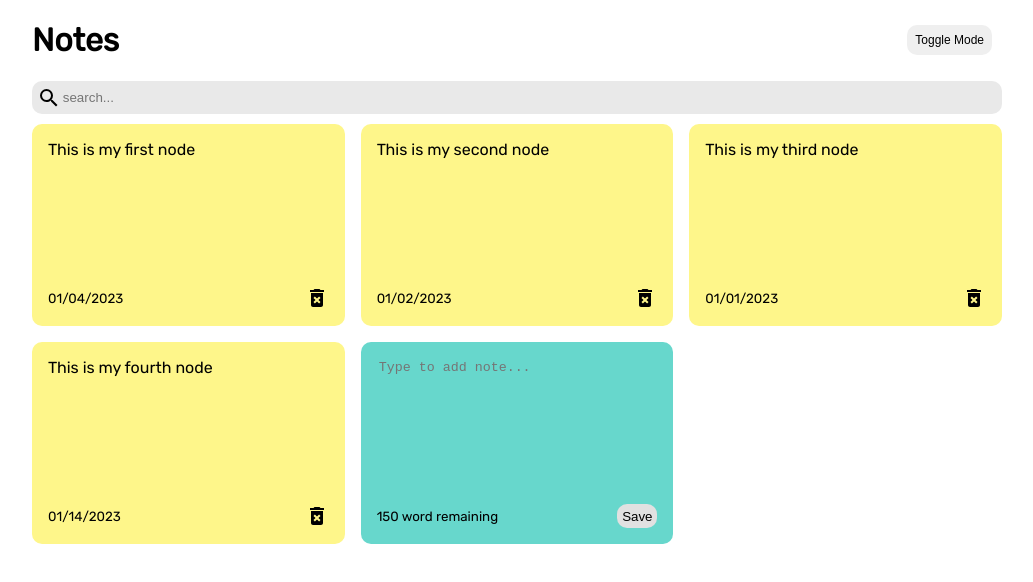
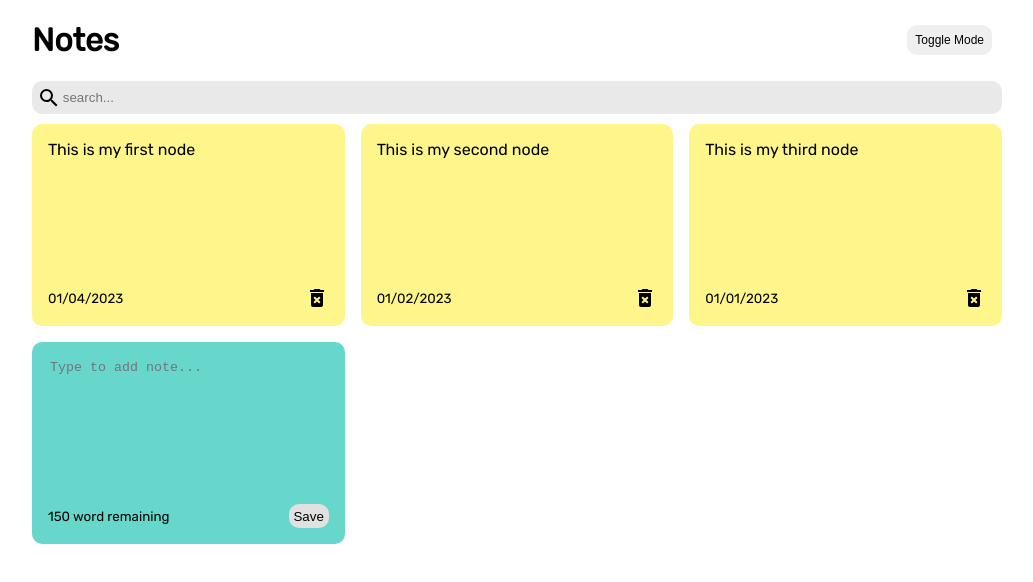
Before and after one commit to juber13/note-app, a React (Create React App) app: page / in a window 1280 px wide. Shown: the top 582 px of the page, without its empty margins (123-1156 px from the left). Built offline with nearby package versions, Linux system fonts and the light colour scheme.

Commit message:
add showFlashMesage when note is added and deleting

```diff
--- a/src/App.js
+++ b/src/App.js
@@ -11,7 +11,6 @@ function App() {
     {id : 1 , text : "This is my first node" , date : "01/04/2023"},
     {id : 2 , text : "This is my second node" , date : "01/02/2023"},
     {id : 3 , text : "This is my third node" , date : "01/01/2023"},
-    {id : 4 , text : "This is my fourth node" , date : "01/14/2023"}
   ]);
 
   const [searchText , setSearchText] = useState("");
--- a/src/index.css
+++ b/src/index.css
@@ -124,7 +124,7 @@ textarea:focus{
 
 .flashmesage{
     width: 200px;
-    background-color: #ddd;
+    background:#ddd;
     color: green;
     font-weight: bold;
     padding: 1rem;
```
